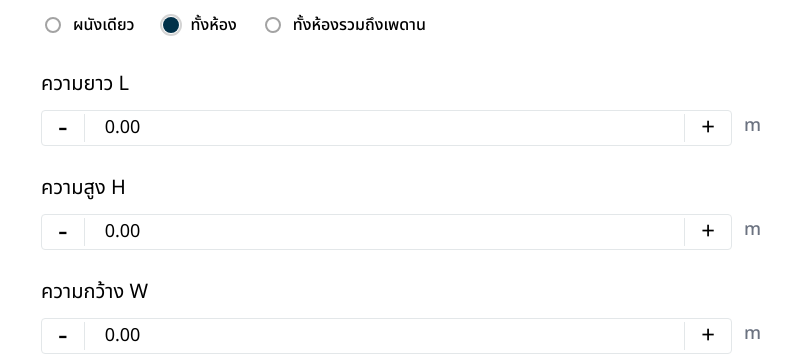
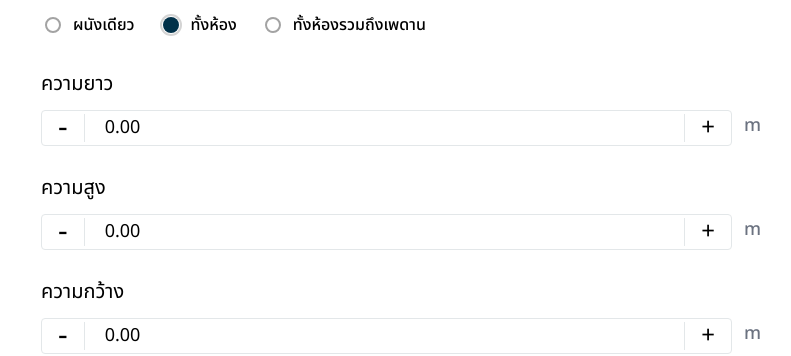
Before and after one commit to AungKyawPhyo1142/paint-calculator, a React (Vite) app: page / in a window 1280 px wide. Both pictures are taken after a click on the label "ทั้งห้อง". Shown: the part 183-539 px from the top of the page, without its empty margins (239-1030 px from the left). Built offline with nearby package versions, Linux system fonts and the light colour scheme.

Commit message:
chore: fix the wordings

```diff
--- a/src/pages/RenderCalculator.tsx
+++ b/src/pages/RenderCalculator.tsx
@@ -34,7 +34,7 @@ const RenderCalculator: React.FC<Props> = ({
     <div className=" mt-8">
       <div className="flex flex-col gap-y-7">
         <div className="flex flex-col gap-y-3">
-          <h1 className="text-xl">ความยาว L</h1>
+          <h1 className="text-xl">ความยาว</h1>
           <div className="flex gap-x-3 w-full">
             <NumericInput value={length} setValue={setLength} />
             <span className="text-gray-500 mt-0.5 text-lg font-[500]">m</span>
@@ -42,7 +42,7 @@ const RenderCalculator: React.FC<Props> = ({
         </div>
         {selectedType !== "wholeRoomWithCel" && (
           <div className="flex flex-col gap-y-3">
-            <h1 className="text-xl">ความสูง H</h1>
+            <h1 className="text-xl">ความสูง</h1>
             <div className="flex gap-x-3 w-full">
               <NumericInput value={height} setValue={setHeight} />
               <span className="text-gray-500 mt-0.5 text-lg font-[500]">m</span>
@@ -51,7 +51,7 @@ const RenderCalculator: React.FC<Props> = ({
         )}
         {(selectedType === "wholeRoom" || selectedType==='wholeRoomWithCel') && (
           <div className="flex flex-col gap-y-3">
-            <h1 className="text-xl">ความกว้าง W</h1>
+            <h1 className="text-xl">ความกว้าง</h1>
             <div className="flex gap-x-3 w-full">
               <NumericInput value={width} setValue={setWidth} />
               <span className="text-gray-500 mt-0.5 text-lg font-[500]">m</span>
```
